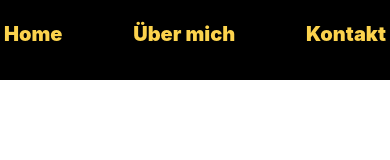
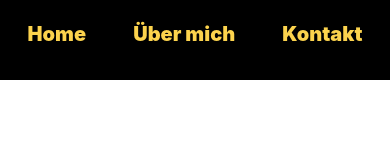
Before and after one commit to NikolaJelavic/blackandgold, a React (Create React App) app: page / in a window 390 px wide. Shown: the top 160 px of the page. Built offline with nearby package versions, Linux system fonts and the light colour scheme.

Commit message:
small changes

```diff
--- a/src/components/Footer.jsx
+++ b/src/components/Footer.jsx
@@ -4,7 +4,7 @@ export default function Footer() {
   return (
     <div className='fixed bottom-0 left-0 w-full bg-black p-1 md:p-2 border-pink-400 border-t'>
       <div className='w-11/12 lg:w-2/5 mx-auto flex justify-around'>
-        <SocialIcon url="https://www.tiktok.com" target="_blank" rel="noopener noreferrer"/>
+        <SocialIcon url="https://www.tiktok.com/@ahmadabuhamza030" target="_blank" rel="noopener noreferrer"/>
         <SocialIcon url="https://www.instagram.com" target="_blank" rel="noopener noreferrer" />
         <SocialIcon url="https://www.youtube.com/" target="_blank" rel="noopener noreferrer"/>
       </div>
--- a/src/components/Navbar.jsx
+++ b/src/components/Navbar.jsx
@@ -6,7 +6,7 @@ export default function Navbar() {
 
   return (
     <nav className="w-full bg-black flex py-5 px-1 h-20">
-      <ul className="flex justify-between md:justify-around w-full">
+      <ul className="flex justify-around md:justify-around w-full">
         <Link
           to="/"
           className="text-amber-300 font-black hover:text-amber-400 text-xl"
```
